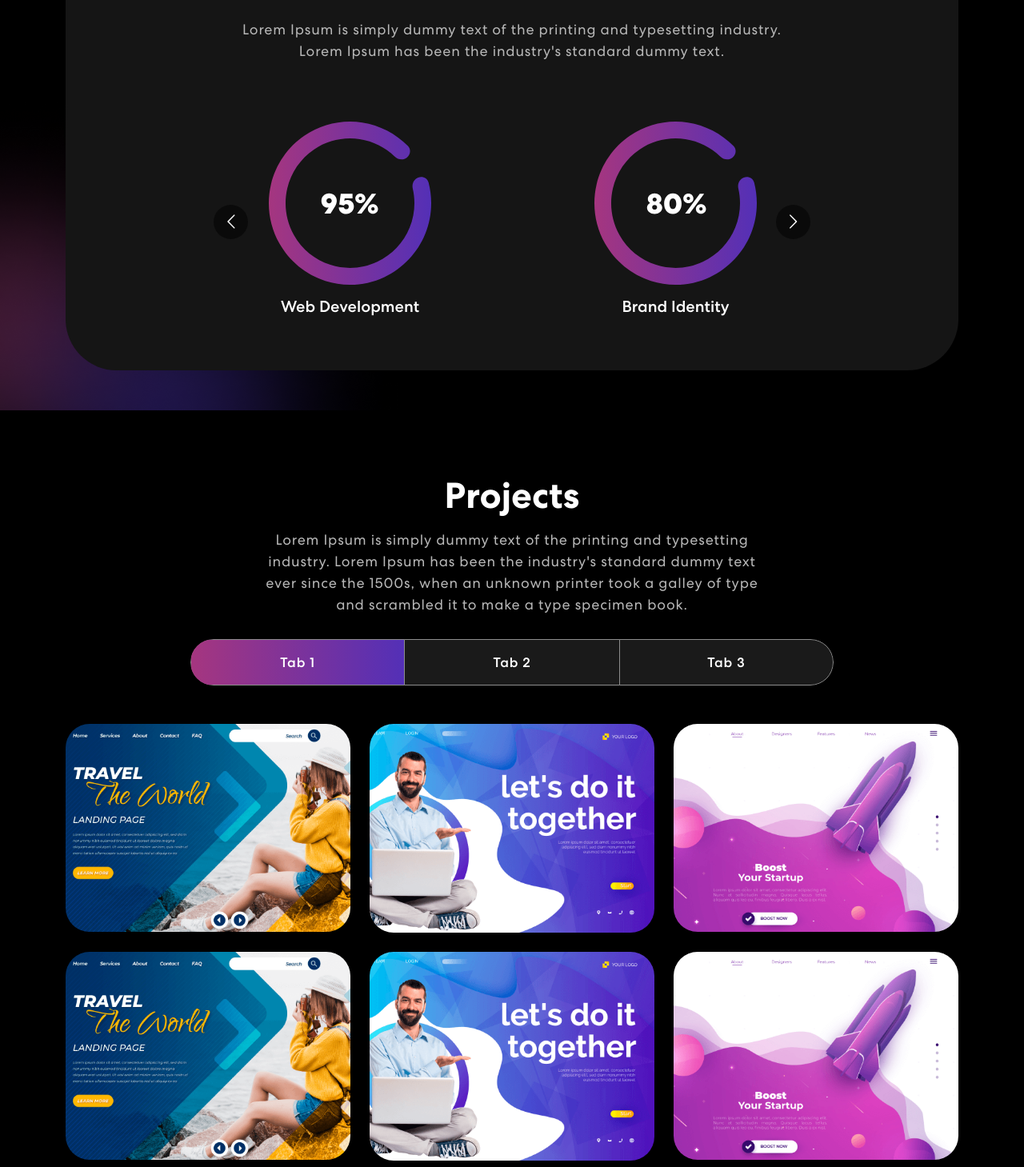
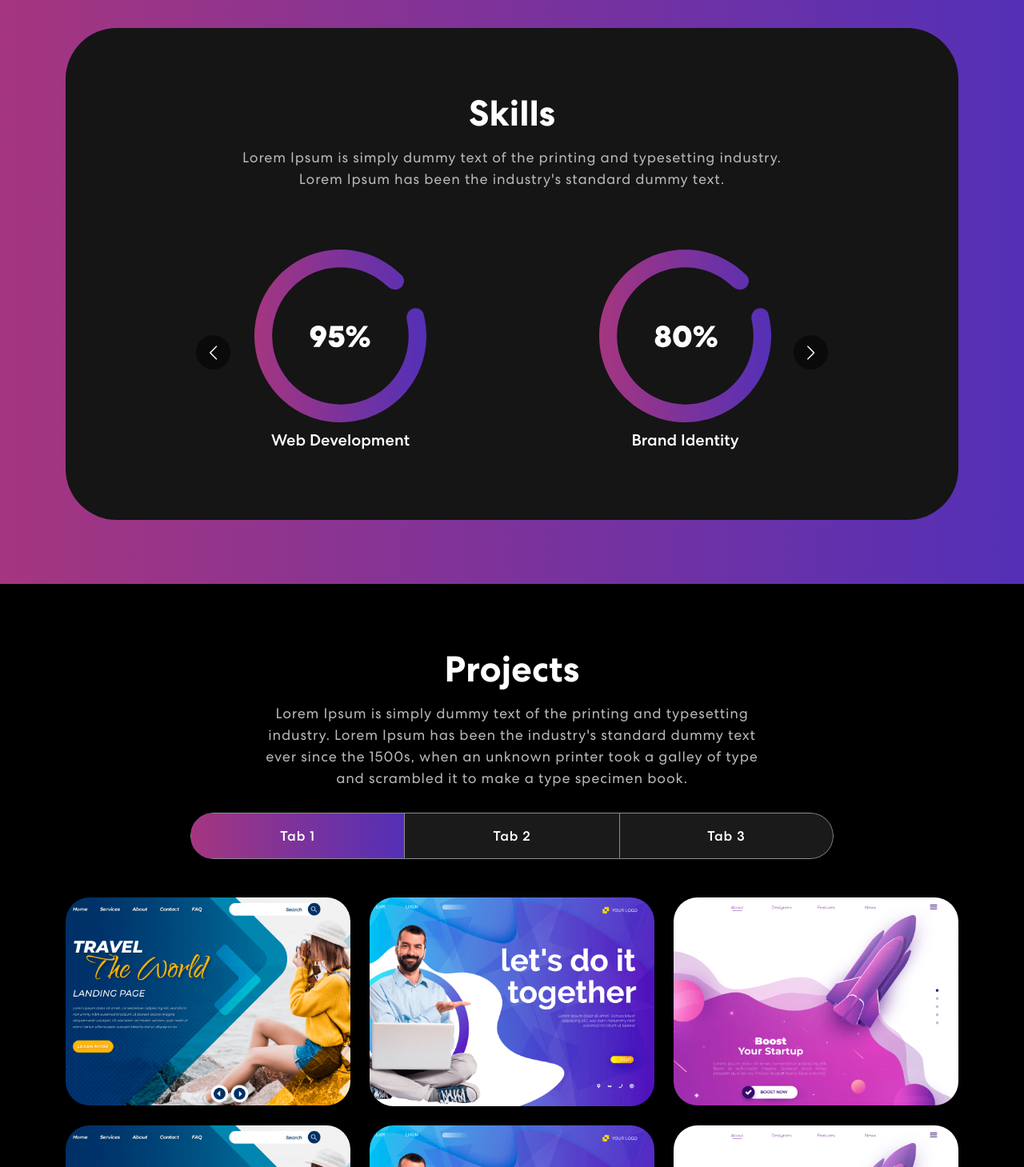
Before and after one commit to DevAttaulNoor/Portfolio, a React (Create React App) app: page / in a window 1280 px wide. Shown: the part 811-2270 px from the top of the page at 80% size. Built offline with nearby package versions, Linux system fonts and the light colour scheme; no server answers; the HTML template or start-up script is replaced by a standard one.

Commit message:
Modified

```diff
--- a/src/App.css
+++ b/src/App.css
@@ -20,6 +20,7 @@
 :root {
   --black-color: black;
   --white-color: white;
+  --border-color: linear-gradient(90.21deg, #AA367C -5.91%, #4A2FBD 111.58%);
 }
 
 /**............Default CSS............*/
@@ -100,7 +101,7 @@ p.danger {
   color: red;
 }
 
-/**............Navbar Page............*/
+/**............Navbar Component............*/
 nav.navbar {
   padding: 18px 0;
   position: fixed;
@@ -273,7 +274,7 @@ nav.navbar .navbar-toggler[aria-expanded="true"] .navbar-toggler-icon {
   border-color: transparent;
 }
 
-/**............Banner Page............*/
+/**............Banner Component............*/
 .banner {
   margin-top: 0;
   padding: 260px 0 100px 0;
@@ -340,30 +341,32 @@ nav.navbar .navbar-toggler[aria-expanded="true"] .navbar-toggler-icon {
   0% {
     transform: translateY(-20px);
   }
+
   50% {
     transform: translateY(20px);
   }
+
   100% {
     transform: translateY(-20px);
   }
 }
 
-.txt-rotate > .wrap {
+.txt-rotate>.wrap {
   border-right: 0.08em solid #666;
 }
 
-/**............Skills Page............*/
+/**............Skills Component............*/
 .skill {
-  padding: 0 0 50px 0;
   position: relative;
+  background: linear-gradient(90.21deg, #AA367C -5.91%, #4A2FBD 111.58%);
+  padding: 80px 0;
 }
 
 .skill-bx {
   background: #151515;
   border-radius: 64px;
   text-align: center;
-  padding: 60px 50px;
-  margin-top: -60px;
+  padding: 80px 20px;
 }
 
 .skill h2 {
@@ -387,22 +390,13 @@ nav.navbar .navbar-toggler[aria-expanded="true"] .navbar-toggler-icon {
 
 .skill-slider .item img {
   width: 50%;
-  margin: 0 auto 15px auto;
+  margin: 0 auto 10px auto;
 }
 
-.background-image-left {
-  top: 28%;
-  position: absolute;
-  bottom: 0;
-  width: 40%;
-  z-index: -4;
-}
-
-/**............Projects Page............*/
+/**............Projects Component............*/
 .project {
   padding: 80px 0;
   position: relative;
-  background-color: black;
 }
 
 .project h2 {
@@ -534,54 +528,70 @@ nav.navbar .navbar-toggler[aria-expanded="true"] .navbar-toggler-icon {
   letter-spacing: 0.8px;
 }
 
-.background-image-right {
-  top: 20%;
+/* .background-image-right {
+  bottom: 0;
   position: absolute;
-  bottom: 0;
-  width: 35%;
-  right: 0;
-  z-index: -4;
+  width: 100%;
+  z-index: -5;
 }
 
-/************ Projects Css ************/
+.background-image-left {
+  top: -100px;
+  position: absolute;
+  width: 100%;
+  z-index: -5;
+} */
+
+/**............Contact Component............*/
 .contact {
   background: linear-gradient(90.21deg, #AA367C -5.91%, #4A2FBD 111.58%);
-  padding: 60px 0 200px 0;
+  padding: 80px 0 235px 0;
 }
+
 .contact img {
   width: 92%;
 }
+
 .contact h2 {
   font-size: 45px;
   font-weight: 700;
   margin-bottom: 30px;
 }
-.contact form input, .contact form textarea {
+
+.contact form input,
+.contact form textarea {
   width: 100%;
   background: rgba(255, 255, 255, 0.1);
   border: 1px solid rgba(255, 255, 255, 0.5);
   border-radius: 20px;
   color: #fff;
   margin: 0 0 8px 0;
-  padding: 18px 26px;
+  padding: 20px;
   font-weight: 500;
   font-size: 18px;
   letter-spacing: 0.8px;
   transition: 0.3s ease-in-out;
 }
-.contact form input:focus, .contact form textarea:focus {
+
+.contact form input:focus,
+.contact form textarea:focus {
   background: rgba(255, 255, 255, 1);
   color: #121212;
 }
-.contact form input::placeholder, .contact form textarea::placeholder {
+
+.contact form input::placeholder,
+.contact form textarea::placeholder {
   font-size: 16px;
   font-weight: 400;
   color: #fff;
 }
-.contact form input:focus::placeholder, .contact form textarea:focus::placeholder {
+
+.contact form input:focus::placeholder,
+.contact form textarea:focus::placeholder {
   color: #121212;
   opacity: 0.8;
 }
+
 .contact form button {
   font-weight: 700;
   color: #000;
@@ -593,13 +603,16 @@ nav.navbar .navbar-toggler[aria-expanded="true"] .navbar-toggler-icon {
   position: relative;
   transition: 0.3s ease-in-out;
 }
+
 .contact form button span {
   z-index: 1;
   position: relative;
 }
+
 .contact form button:hover {
   color: #fff;
 }
+
 .contact form button::before {
   content: "";
   background: #121212;
@@ -611,11 +624,12 @@ nav.navbar .navbar-toggler[aria-expanded="true"] .navbar-toggler-icon {
   z-index: 0;
   transition: 0.3s ease-in-out;
 }
+
 .contact form button:hover::before {
   width: 100%;
 }
 
-/************ Footer Css ************/
+/**............Footer Component............*/
 .footer {
   padding: 0 0 50px 0;
   background-image: url('./Assets/img/footer-bg.png');
@@ -623,69 +637,54 @@ nav.navbar .navbar-toggler[aria-expanded="true"] .navbar-toggler-icon {
   background-size: cover;
   background-repeat: no-repeat;
 }
+
 .newsletter-bx {
   background: #FFFFFF;
-  border-radius: 55px;
+  border-radius: 50px;
   color: #121212;
-  padding: 85px 125px;
+  padding: 80px;
   margin-bottom: 80px;
-  margin-top: -122px;
+  margin-top: -120px;
 }
+
 .newsletter-bx h3 {
   font-weight: 700;
   letter-spacing: 0.5px;
-  line-height: 1.2em;
 }
+
 .new-email-bx {
   background: #fff;
-  padding: 5px;
+  border: 2px solid;
   border-radius: 20px;
   position: relative;
   z-index: 0;
   display: flex;
   align-items: center;
 }
-.new-email-bx::before {
-  content: "";
-  background: linear-gradient(90.21deg, #AA367C -5.91%, #4A2FBD 111.58%);
-  border-radius: 20px;
-  position: absolute;
-  z-index: -1;
-  top: -1px;
-  left: -1px;
-  bottom: -1px;
-  right: -1px;
-}
-.new-email-bx::after {
-  content: "";
-  background: #fff;
-  border-radius: 20px;
-  position: absolute;
-  z-index: -1;
-  top: 0;
-  left: 0;
-  bottom: 0;
-  right: 0;
-}
+
 .new-email-bx input {
   width: 100%;
   color: #121212;
+  font-size: 18px;
   font-weight: 500;
   background: transparent;
   border: 0;
   padding: 0 15px;
 }
+
 .new-email-bx button {
   background: linear-gradient(90.21deg, #AA367C -5.91%, #4A2FBD 111.58%);
-  padding: 20px 65px;
+  padding: 20px 60px;
   color: #fff;
   font-weight: 500;
   letter-spacing: 0.5px;
   border-radius: 18px;
 }
+
 .footer img {
   width: 26%;
 }
+
 .footer p {
   font-weight: 400;
   font-size: 14px;
--- a/src/Components/Contact.js
+++ b/src/Components/Contact.js
@@ -1,8 +1,7 @@
 import { useState } from "react";
 import { Container, Row, Col } from "react-bootstrap";
+import TrackVisibility from 'react-on-screen';
 import contactImg from "../Assets/img/contact-img.svg";
-import 'animate.css';
-import TrackVisibility from 'react-on-screen';
 
 export const Contact = () => {
     const formInitialDetails = {
--- a/src/Components/Projects.js
+++ b/src/Components/Projects.js
@@ -4,6 +4,7 @@ import TrackVisibility from 'react-on-screen';
 import projImg1 from "../Assets/img/project-img1.png";
 import projImg2 from "../Assets/img/project-img2.png";
 import projImg3 from "../Assets/img/project-img3.png";
+import colorSharp from "../Assets/img/color-sharp.png";
 import colorSharp2 from "../Assets/img/color-sharp2.png";
 
 export const Projects = () => {
@@ -91,7 +92,8 @@ export const Projects = () => {
                     </Col>
                 </Row>
             </Container>
-            <img className="background-image-right" src={colorSharp2}></img>
+            {/* <img className="background-image-left" src={colorSharp} alt="Image" />
+            <img className="background-image-right" src={colorSharp2} alt="Image" /> */}
         </section>
     )
 }
--- a/src/Components/Skills.js
+++ b/src/Components/Skills.js
@@ -2,9 +2,8 @@ import Carousel from 'react-multi-carousel';
 import meter1 from "../Assets/img/meter1.svg";
 import meter2 from "../Assets/img/meter2.svg";
 import meter3 from "../Assets/img/meter3.svg";
-import arrow1 from "../Assets/img/arrow1.svg";
-import arrow2 from "../Assets/img/arrow2.svg";
-import colorSharp from "../Assets/img/color-sharp.png"
+// import arrow1 from "../Assets/img/arrow1.svg";
+// import arrow2 from "../Assets/img/arrow2.svg";
 
 export const Skills = () => {
     const responsive = {
@@ -57,7 +56,6 @@ export const Skills = () => {
                     </div>
                 </div>
             </div>
-            <img className="background-image-left" src={colorSharp} alt="Image" />
         </section>
     )
 }
```
Lines whose indentation alone changed are shown as unchanged.
